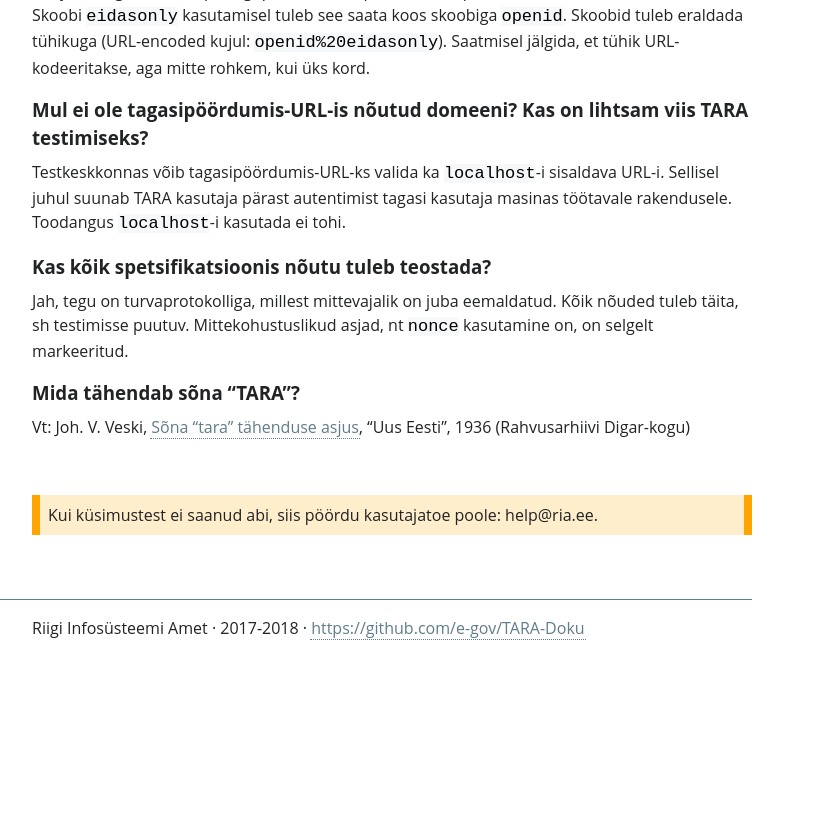
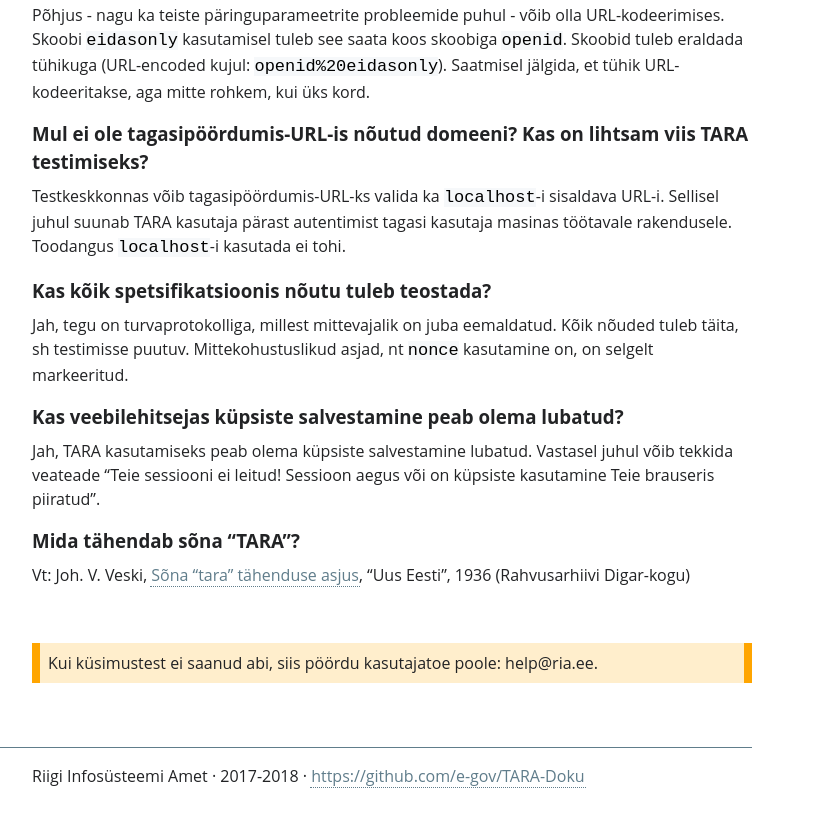
Before and after one commit to e-gov/TARA-Doku, a Jekyll site: the page built from FAQ.md, in a window 1280 px wide and 900 px high, scrolled down 2535 px. Shown: the top 827 px of the window, without its empty margins (0-815 px from the left). Built offline with Jekyll 4.4.1, drawn with Linux system fonts in a browser that asks for light colours; our own code applies the rules of GitHub Pages for plain Markdown files; before the commit the page ends 3287 px from its top, so only the background shows below that; some of the changed text lies outside the part shown.

Commit message:
Update FAQ.md

```diff
--- a/FAQ.md
+++ b/FAQ.md
@@ -66,6 +66,10 @@ Testkeskkonnas võib tagasipöördumis-URL-ks valida ka `localhost`-i sisaldava
 
 Jah, tegu on turvaprotokolliga, millest mittevajalik on juba eemaldatud. Kõik nõuded tuleb täita, sh testimisse puutuv. Mittekohustuslikud asjad, nt `nonce` kasutamine on, on selgelt markeeritud.
 
+## Kas veebilehitsejas küpsiste salvestamine peab olema lubatud?
+
+Jah, TARA kasutamiseks peab olema küpsiste salvestamine lubatud. Vastasel juhul võib tekkida veateade "Teie sessiooni ei leitud! Sessioon aegus või on küpsiste kasutamine Teie brauseris piiratud".
+
 ## Mida tähendab sõna "TARA"?
 
 Vt: Joh. V. Veski, [Sõna "tara" tähenduse asjus](https://dea.digar.ee/cgi-bin/dea?a=d&d=uuseesti19361028.2.57), "Uus Eesti", 1936 (Rahvusarhiivi Digar-kogu)
```
